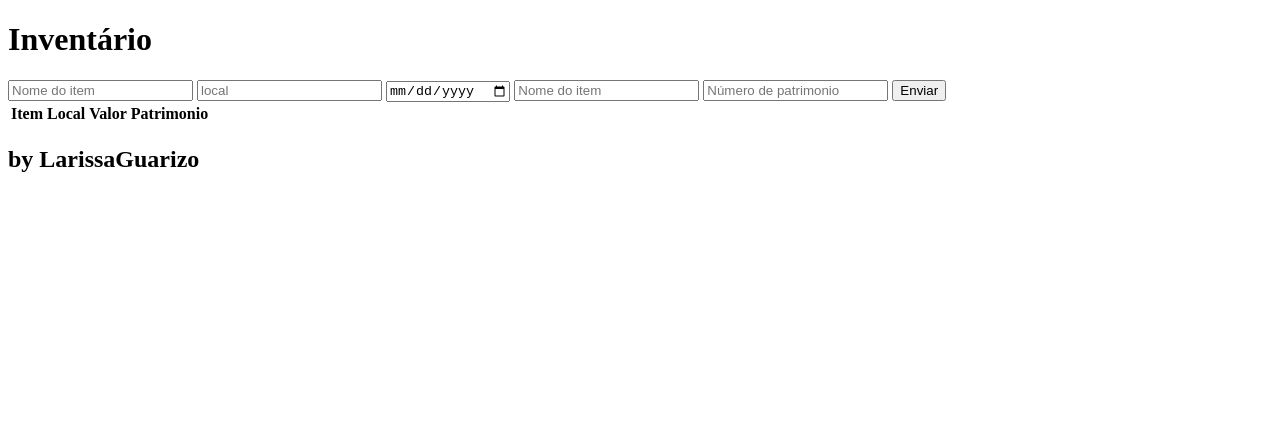
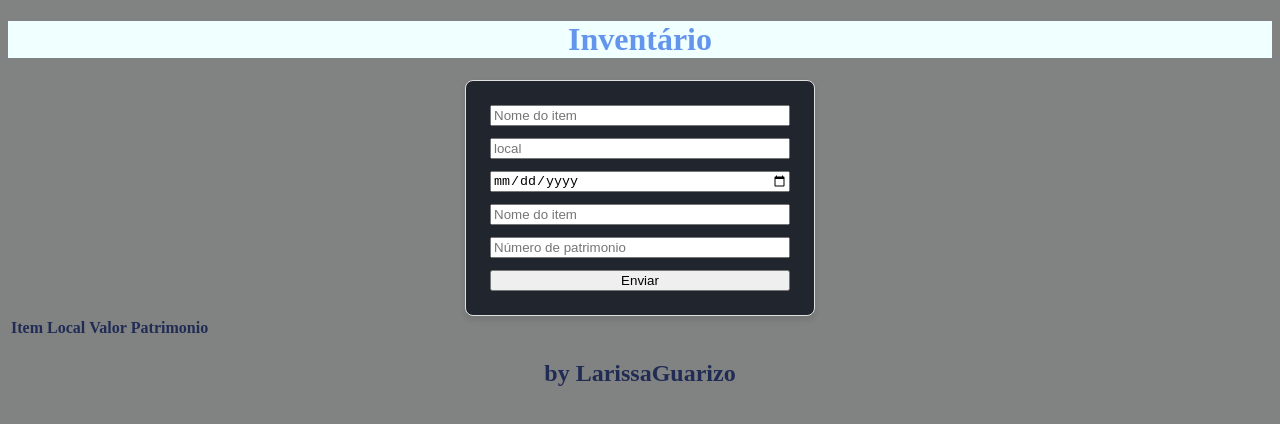
Before and after one commit to LarissaGuarizo/backend_atividade05_inventario_2026, a website: page client/index.html in a window 1280 px wide. Drawn offline with Linux system fonts and the light colour scheme; no server answers.

Commit message:
inventario

```diff
--- a/client/index.html
+++ b/client/index.html
@@ -4,6 +4,7 @@
     <meta charset="UTF-8">
     <meta name="viewport" content="width=<device-width>, initial-scale=1.0">
     <title>Document</title>
+    <link rel="stylesheet" href="style.css">
 </head>
 <body>
       <header><h1>Inventário</h1></header>
--- a/client/style.css
+++ b/client/style.css
@@ -0,0 +1,38 @@
+h1 {
+  text-align: center;
+}
+form {
+    text-align: center;
+  display: flex;
+  flex-direction: column;
+  gap: 12px;
+  max-width: 300px;
+  margin: 0 auto
+}
+  form {
+   background-color: #21252e;
+  border: 1px solid #e0e0e0;
+  border-radius: 8px;
+  padding: 24px;
+  box-shadow: 0 4px 6px rgba(0, 0, 0, 0.1); /
+}
+thead{
+   text-align: center;
+
+}
+h2{
+    text-align: center;
+}
+body {
+    color:rgb(33, 44, 85);
+}
+header{
+    background-color: azure;
+    color:cornflowerblue;
+}
+ body{
+    background-color: rgb(129, 130, 130);
+}
+thead {
+    text-align: center;
+}
```
Also changed, not shown: README.md (added).
